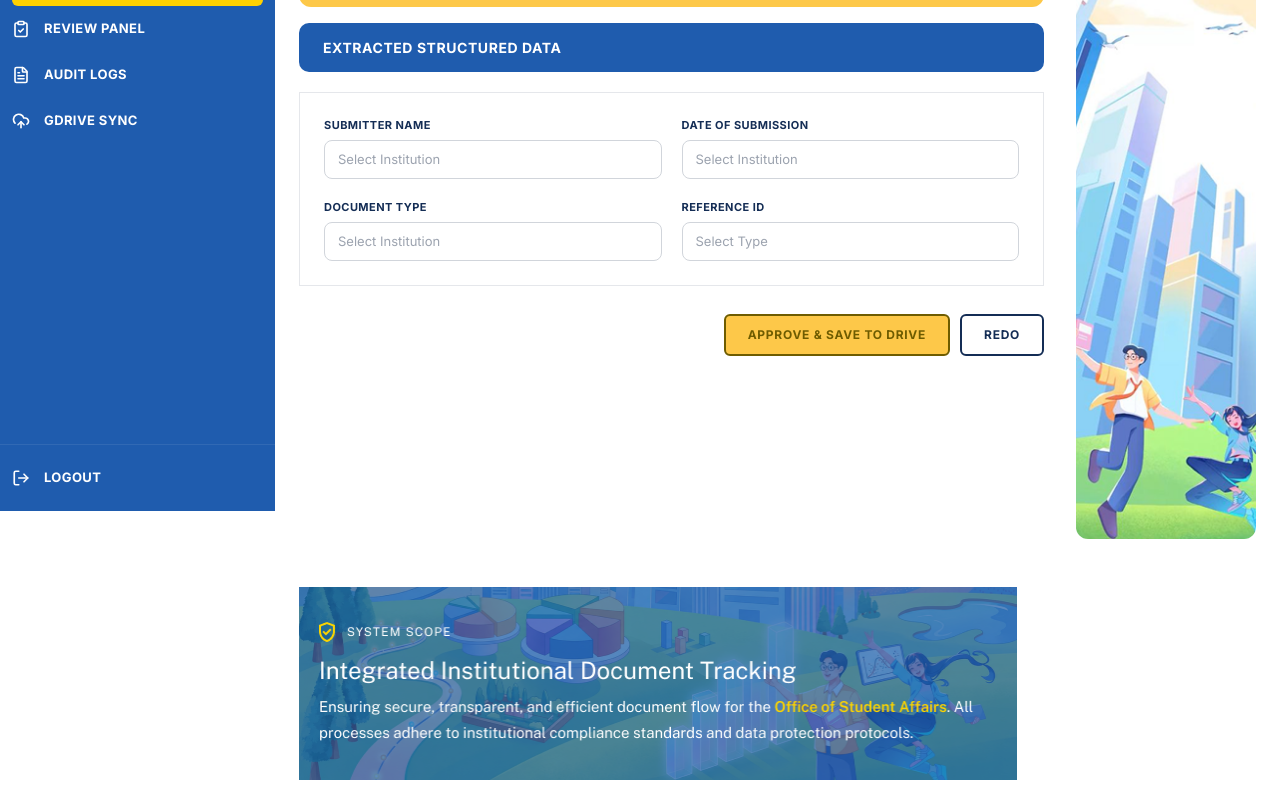
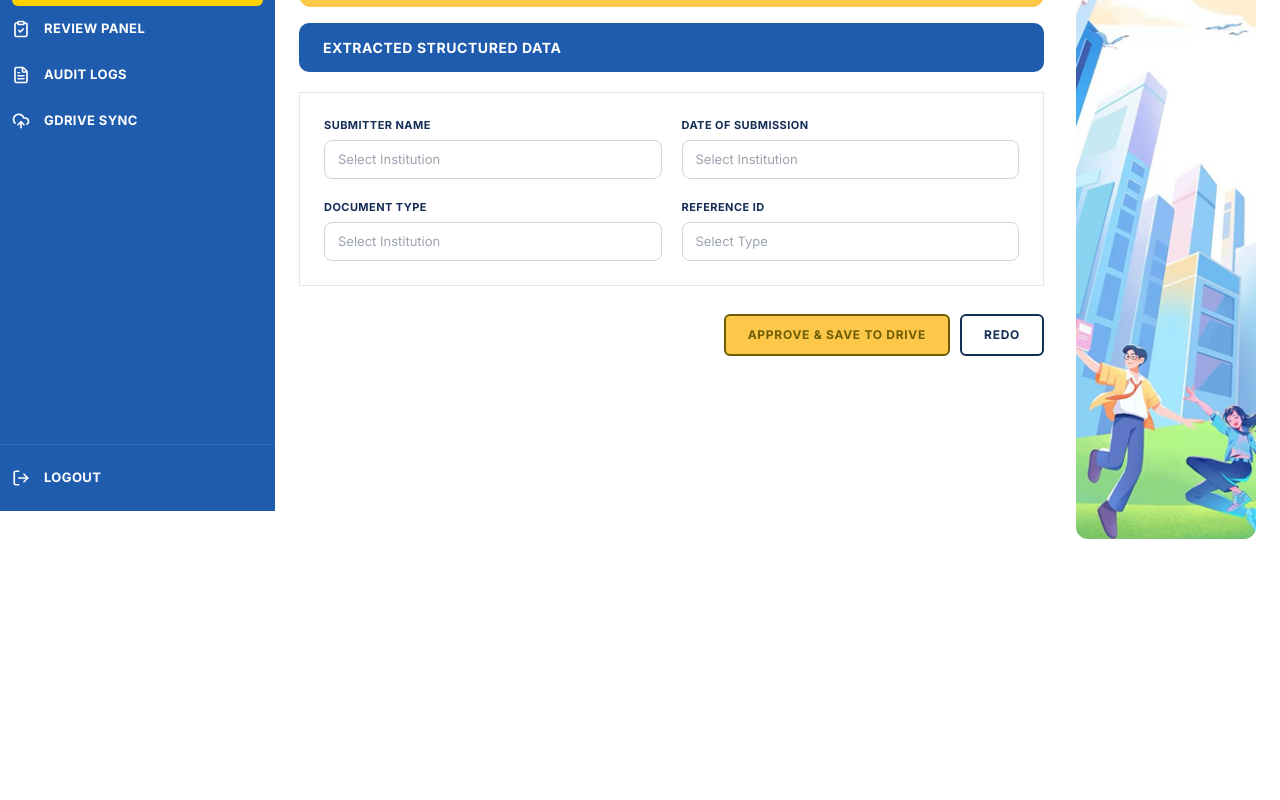
Before and after one commit to V-I-S-T-A/VISTA-WEB, a React (Vite) app: page /staff/registration/analysis-results in a window 1280 px wide. Shown: the part 289-1089 px from the top of the page. After the commit the page ends 848 px from the top, so only its background shows below. Built offline with nearby package versions, Linux system fonts and the light colour scheme; no server answers; a web font is replaced by a local one.

Commit message:
chore(ui): remove system scope banner from analysis results

```diff
--- a/src/modules/staff/registration/AnalysisResults.jsx
+++ b/src/modules/staff/registration/AnalysisResults.jsx
@@ -61,14 +61,7 @@ export default function AnalysisResults() {
               </div>
             </div>
 
-            {/* System Scope Banner */}
-            <div style={{ paddingTop: "48px" }}>
-              <img
-                src={systemScopeBanner}
-                alt="System Scope"
-                className="w-3/4 h-auto"
-              />
-            </div>
+
           </div>
         </main>
       </div>
```
